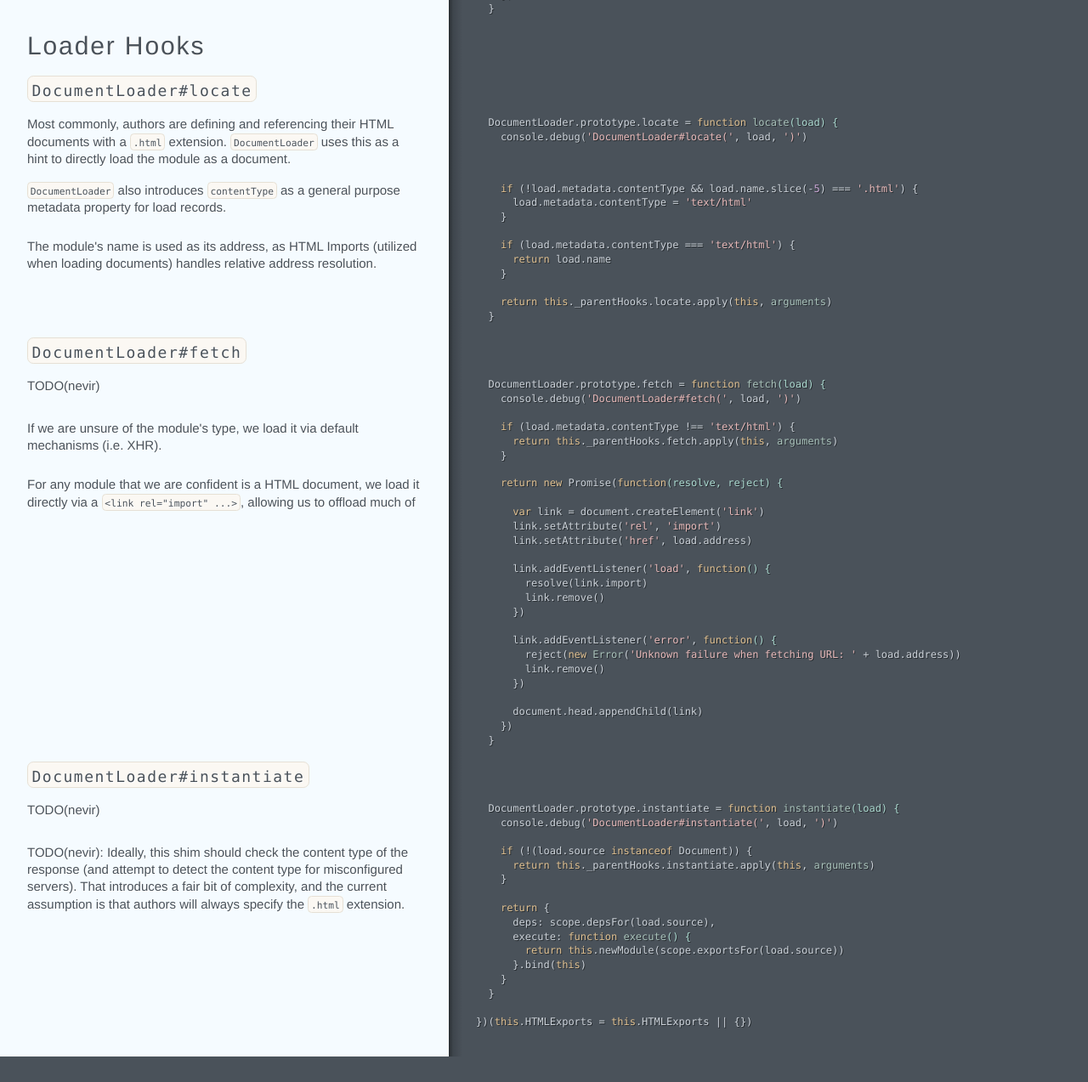
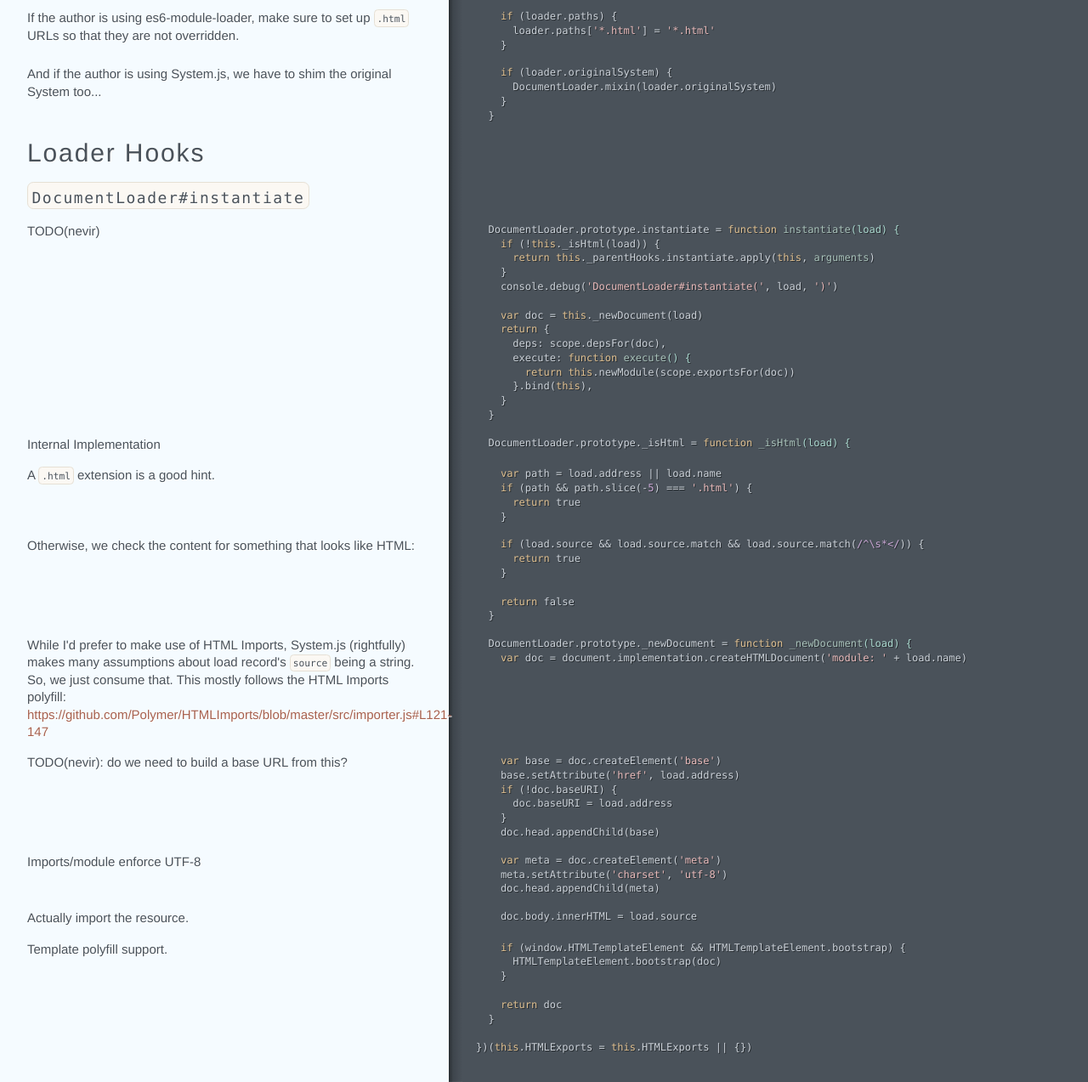
Before and after one commit to nevir/html-exports, a plain HTML site: page documentloader.html in a window 1280 px wide. Shown: the part 577-1850 px from the top of the page at 85% size. Before the commit the page ends 1820 px from the top, so only its background shows below. Drawn offline with Linux system fonts and the light colour scheme.

Commit message:
moar docs

```diff
--- a/documentloader.html
+++ b/documentloader.html
@@ -5,9 +5,9 @@
     Reflect.Loader.call(<span class="hljs-keyword">this</span>, options || {})
     <span class="hljs-keyword">this</span>._parentHooks = parentHooks || Reflect.Loader.prototype
   }
-  DocumentLoader.prototype = <span class="hljs-built_in">Object</span>.create(Reflect.Loader.prototype)</div></div></div><div class="segment"><div class="comments "><div class="wrapper"><h2 id="-documentloader-mixin-"><code>DocumentLoader.mixin</code></h2></div></div></div><div class="segment"><div class="comments "><div class="wrapper"><p>Rather than instantiating and managing a <code>DocumentLoader</code> directly, you
+  DocumentLoader.prototype = <span class="hljs-built_in">Object</span>.create(Reflect.Loader.prototype)</div></div></div><div class="segment"><div class="comments "><div class="wrapper"><h3 id="-documentloader-mixin-"><code>DocumentLoader.mixin</code></h3></div></div></div><div class="segment"><div class="comments "><div class="wrapper"><p>Rather than instantiating and managing a <code>DocumentLoader</code> directly, you
 will frequently want to mix <code>DocumentLoader</code>&#39;s behavior into an existing
-instance of <code>Reflect.Loader</code>.</p></div></div><div class="code"><div class="wrapper">  <span class="hljs-keyword">var</span> MIXIN_HOOKS = [<span class="hljs-string">'locate'</span>, <span class="hljs-string">'fetch'</span>, <span class="hljs-string">'instantiate'</span>]</div></div></div><div class="segment"><div class="comments "><div class="wrapper"><p>The hooks defined on the loader instance will be overridden, and chained
+instance of <code>Reflect.Loader</code>.</p></div></div><div class="code"><div class="wrapper">  <span class="hljs-keyword">var</span> MIXIN_HOOKS = [<span class="hljs-string">'instantiate'</span>]</div></div></div><div class="segment"><div class="comments "><div class="wrapper"><p>The hooks defined on the loader instance will be overridden, and chained
 when operating on a resource that <code>DocumentLoader</code> doesn&#39;t understand.
 For example, to override the default system loader:</p>
 <pre><code class="lang-js">HTMLExports.DocumentLoader.mixin(System)</code></pre></div></div><div class="code"><div class="wrapper">  DocumentLoader.mixin = <span class="hljs-function"><span class="hljs-keyword">function</span> <span class="hljs-title">mixin</span><span class="hljs-params">(loader)</span> {</span>
@@ -17,56 +17,51 @@ For example, to override the default system loader:</p>
     MIXIN_HOOKS.forEach(<span class="hljs-function"><span class="hljs-keyword">function</span><span class="hljs-params">(hook)</span> {</span>
       parentHooks[hook] = loader[hook].bind(loader)
       loader[hook] = instance[hook].bind(instance)
-    })
-  }</div></div></div><div class="segment"><div class="comments "><div class="wrapper"><h2 id="loader-hooks">Loader Hooks</h2></div></div></div><div class="segment"><div class="comments "><div class="wrapper"><h3 id="-documentloader-locate-"><code>DocumentLoader#locate</code></h3></div></div></div><div class="segment"><div class="comments "><div class="wrapper"><p>Most commonly, authors are defining and referencing their HTML documents
-with a <code>.html</code> extension. <code>DocumentLoader</code> uses this as a hint to directly
-load the module as a document.</p></div></div><div class="code"><div class="wrapper">  DocumentLoader.prototype.locate = <span class="hljs-function"><span class="hljs-keyword">function</span> <span class="hljs-title">locate</span><span class="hljs-params">(load)</span> {</span>
-    console.debug(<span class="hljs-string">'DocumentLoader#locate('</span>, load, <span class="hljs-string">')'</span>)</div></div></div><div class="segment"><div class="comments "><div class="wrapper"><p><code>DocumentLoader</code> also introduces <code>contentType</code> as a general purpose
-metadata property for load records.</p></div></div><div class="code"><div class="wrapper">    <span class="hljs-keyword">if</span> (!load.metadata.contentType &amp;&amp; load.name.slice(-<span class="hljs-number">5</span>) === <span class="hljs-string">'.html'</span>) {
-      load.metadata.contentType = <span class="hljs-string">'text/html'</span>
-    }</div></div></div><div class="segment"><div class="comments "><div class="wrapper"><p>The module&#39;s name is used as its address, as HTML Imports (utilized when
-loading documents) handles relative address resolution.</p></div></div><div class="code"><div class="wrapper">    <span class="hljs-keyword">if</span> (load.metadata.contentType === <span class="hljs-string">'text/html'</span>) {
-      <span class="hljs-keyword">return</span> load.name
+    })</div></div></div><div class="segment"><div class="comments "><div class="wrapper"><p>If the author is using es6-module-loader, make sure to set up <code>.html</code>
+URLs so that they are not overridden.</p></div></div><div class="code"><div class="wrapper">    <span class="hljs-keyword">if</span> (loader.paths) {
+      loader.paths[<span class="hljs-string">'*.html'</span>] = <span class="hljs-string">'*.html'</span>
+    }</div></div></div><div class="segment"><div class="comments "><div class="wrapper"><p>And if the author is using System.js, we have to shim the original
+System too...</p></div></div><div class="code"><div class="wrapper">    <span class="hljs-keyword">if</span> (loader.originalSystem) {
+      DocumentLoader.mixin(loader.originalSystem)
+    }
+  }</div></div></div><div class="segment"><div class="comments "><div class="wrapper"><h2 id="loader-hooks">Loader Hooks</h2></div></div></div><div class="segment"><div class="comments "><div class="wrapper"><h3 id="-documentloader-instantiate-"><code>DocumentLoader#instantiate</code></h3></div></div></div><div class="segment"><div class="comments "><div class="wrapper"><p>TODO(nevir)</p></div></div><div class="code"><div class="wrapper">  DocumentLoader.prototype.instantiate = <span class="hljs-function"><span class="hljs-keyword">function</span> <span class="hljs-title">instantiate</span><span class="hljs-params">(load)</span> {</span>
+    <span class="hljs-keyword">if</span> (!<span class="hljs-keyword">this</span>._isHtml(load)) {
+      <span class="hljs-keyword">return</span> <span class="hljs-keyword">this</span>._parentHooks.instantiate.apply(<span class="hljs-keyword">this</span>, <span class="hljs-built_in">arguments</span>)
+    }
+    console.debug(<span class="hljs-string">'DocumentLoader#instantiate('</span>, load, <span class="hljs-string">')'</span>)
+
+    <span class="hljs-keyword">var</span> doc = <span class="hljs-keyword">this</span>._newDocument(load)
+    <span class="hljs-keyword">return</span> {
+      deps: scope.depsFor(doc),
+      execute: <span class="hljs-function"><span class="hljs-keyword">function</span> <span class="hljs-title">execute</span><span class="hljs-params">()</span> {</span>
+        <span class="hljs-keyword">return</span> <span class="hljs-keyword">this</span>.newModule(scope.exportsFor(doc))
+      }.bind(<span class="hljs-keyword">this</span>),
+    }
+  }</div></div></div><div class="segment"><div class="comments "><div class="wrapper"><p>Internal Implementation</p></div></div><div class="code"><div class="wrapper">  DocumentLoader.prototype._isHtml = <span class="hljs-function"><span class="hljs-keyword">function</span> <span class="hljs-title">_isHtml</span><span class="hljs-params">(load)</span> {</span></div></div></div><div class="segment"><div class="comments "><div class="wrapper"><p>A <code>.html</code> extension is a good hint.</p></div></div><div class="code"><div class="wrapper">    <span class="hljs-keyword">var</span> path = load.address || load.name
+    <span class="hljs-keyword">if</span> (path &amp;&amp; path.slice(-<span class="hljs-number">5</span>) === <span class="hljs-string">'.html'</span>) {
+      <span class="hljs-keyword">return</span> <span class="hljs-literal">true</span>
+    }</div></div></div><div class="segment"><div class="comments "><div class="wrapper"><p>Otherwise, we check the content for something that looks like HTML:</p></div></div><div class="code"><div class="wrapper">    <span class="hljs-keyword">if</span> (load.source &amp;&amp; load.source.match &amp;&amp; load.source.match(<span class="hljs-regexp">/^\s*&lt;/</span>)) {
+      <span class="hljs-keyword">return</span> <span class="hljs-literal">true</span>
     }
 
-    <span class="hljs-keyword">return</span> <span class="hljs-keyword">this</span>._parentHooks.locate.apply(<span class="hljs-keyword">this</span>, <span class="hljs-built_in">arguments</span>)
-  }</div></div></div><div class="segment"><div class="comments "><div class="wrapper"><h3 id="-documentloader-fetch-"><code>DocumentLoader#fetch</code></h3></div></div></div><div class="segment"><div class="comments "><div class="wrapper"><p>TODO(nevir)</p></div></div><div class="code"><div class="wrapper">  DocumentLoader.prototype.fetch = <span class="hljs-function"><span class="hljs-keyword">function</span> <span class="hljs-title">fetch</span><span class="hljs-params">(load)</span> {</span>
-    console.debug(<span class="hljs-string">'DocumentLoader#fetch('</span>, load, <span class="hljs-string">')'</span>)</div></div></div><div class="segment"><div class="comments "><div class="wrapper"><p>If we are unsure of the module&#39;s type, we load it via default mechanisms
-(i.e. XHR).</p></div></div><div class="code"><div class="wrapper">    <span class="hljs-keyword">if</span> (load.metadata.contentType !== <span class="hljs-string">'text/html'</span>) {
-      <span class="hljs-keyword">return</span> <span class="hljs-keyword">this</span>._parentHooks.fetch.apply(<span class="hljs-keyword">this</span>, <span class="hljs-built_in">arguments</span>)
-    }</div></div></div><div class="segment"><div class="comments "><div class="wrapper"><p>For any module that we are confident is a HTML document, we load it
-directly via a <code>&lt;link rel=&quot;import&quot; ...&gt;</code>, allowing us to offload much of</p></div></div><div class="code"><div class="wrapper">    <span class="hljs-keyword">return</span> <span class="hljs-keyword">new</span> Promise(<span class="hljs-function"><span class="hljs-keyword">function</span><span class="hljs-params">(resolve, reject)</span> {</span>
-
-      <span class="hljs-keyword">var</span> link = document.createElement(<span class="hljs-string">'link'</span>)
-      link.setAttribute(<span class="hljs-string">'rel'</span>, <span class="hljs-string">'import'</span>)
-      link.setAttribute(<span class="hljs-string">'href'</span>, load.address)
-
-      link.addEventListener(<span class="hljs-string">'load'</span>, <span class="hljs-function"><span class="hljs-keyword">function</span><span class="hljs-params">()</span> {</span>
-        resolve(link.import)
-        link.remove()
-      })
-
-      link.addEventListener(<span class="hljs-string">'error'</span>, <span class="hljs-function"><span class="hljs-keyword">function</span><span class="hljs-params">()</span> {</span>
-        reject(<span class="hljs-keyword">new</span> <span class="hljs-built_in">Error</span>(<span class="hljs-string">'Unknown failure when fetching URL: '</span> + load.address))
-        link.remove()
-      })
-
-      document.head.appendChild(link)
-    })
-  }</div></div></div><div class="segment"><div class="comments "><div class="wrapper"><h3 id="-documentloader-instantiate-"><code>DocumentLoader#instantiate</code></h3></div></div></div><div class="segment"><div class="comments "><div class="wrapper"><p>TODO(nevir)</p></div></div><div class="code"><div class="wrapper">  DocumentLoader.prototype.instantiate = <span class="hljs-function"><span class="hljs-keyword">function</span> <span class="hljs-title">instantiate</span><span class="hljs-params">(load)</span> {</span>
-    console.debug(<span class="hljs-string">'DocumentLoader#instantiate('</span>, load, <span class="hljs-string">')'</span>)</div></div></div><div class="segment"><div class="comments "><div class="wrapper"><p>TODO(nevir): Ideally, this shim should check the content type of the
-response (and attempt to detect the content type for misconfigured
-servers). That introduces a fair bit of complexity, and the current
-assumption is that authors will always specify the <code>.html</code> extension.</p></div></div><div class="code"><div class="wrapper">    <span class="hljs-keyword">if</span> (!(load.source <span class="hljs-keyword">instanceof</span> Document)) {
-      <span class="hljs-keyword">return</span> <span class="hljs-keyword">this</span>._parentHooks.instantiate.apply(<span class="hljs-keyword">this</span>, <span class="hljs-built_in">arguments</span>)
+    <span class="hljs-keyword">return</span> <span class="hljs-literal">false</span>
+  }</div></div></div><div class="segment"><div class="comments "><div class="wrapper"><p>While I&#39;d prefer to make use of HTML Imports, System.js (rightfully) makes
+many assumptions about load record&#39;s <code>source</code> being a string. So, we just
+consume that.
+This mostly follows the HTML Imports polyfill:
+<a href="https://github.com/Polymer/HTMLImports/blob/master/src/importer.js#L121-147">https://github.com/Polymer/HTMLImports/blob/master/src/importer.js#L121-147</a></p></div></div><div class="code"><div class="wrapper">  DocumentLoader.prototype._newDocument = <span class="hljs-function"><span class="hljs-keyword">function</span> <span class="hljs-title">_newDocument</span><span class="hljs-params">(load)</span> {</span>
+    <span class="hljs-keyword">var</span> doc = document.implementation.createHTMLDocument(<span class="hljs-string">'module: '</span> + load.name)</div></div></div><div class="segment"><div class="comments "><div class="wrapper"><p>TODO(nevir): do we need to build a base URL from this?</p></div></div><div class="code"><div class="wrapper">    <span class="hljs-keyword">var</span> base = doc.createElement(<span class="hljs-string">'base'</span>)
+    base.setAttribute(<span class="hljs-string">'href'</span>, load.address)
+    <span class="hljs-keyword">if</span> (!doc.baseURI) {
+      doc.baseURI = load.address
+    }
+    doc.head.appendChild(base)</div></div></div><div class="segment"><div class="comments "><div class="wrapper"><p>Imports/module enforce UTF-8</p></div></div><div class="code"><div class="wrapper">    <span class="hljs-keyword">var</span> meta = doc.createElement(<span class="hljs-string">'meta'</span>)
+    meta.setAttribute(<span class="hljs-string">'charset'</span>, <span class="hljs-string">'utf-8'</span>)
+    doc.head.appendChild(meta)</div></div></div><div class="segment"><div class="comments "><div class="wrapper"><p>Actually import the resource.</p></div></div><div class="code"><div class="wrapper">    doc.body.innerHTML = load.source</div></div></div><div class="segment"><div class="comments "><div class="wrapper"><p>Template polyfill support.</p></div></div><div class="code"><div class="wrapper">    <span class="hljs-keyword">if</span> (window.HTMLTemplateElement &amp;&amp; HTMLTemplateElement.bootstrap) {
+      HTMLTemplateElement.bootstrap(doc)
     }
 
-    <span class="hljs-keyword">return</span> {
-      deps: scope.depsFor(load.source),
-      execute: <span class="hljs-function"><span class="hljs-keyword">function</span> <span class="hljs-title">execute</span><span class="hljs-params">()</span> {</span>
-        <span class="hljs-keyword">return</span> <span class="hljs-keyword">this</span>.newModule(scope.exportsFor(load.source))
-      }.bind(<span class="hljs-keyword">this</span>)
-    }
+    <span class="hljs-keyword">return</span> doc
   }
 
 })(<span class="hljs-keyword">this</span>.HTMLExports = <span class="hljs-keyword">this</span>.HTMLExports || {})</div></div></div></div></body></html>
```
Also changed, not shown: index.html (+2 -1 lines), system.html (+1 -0 lines).
